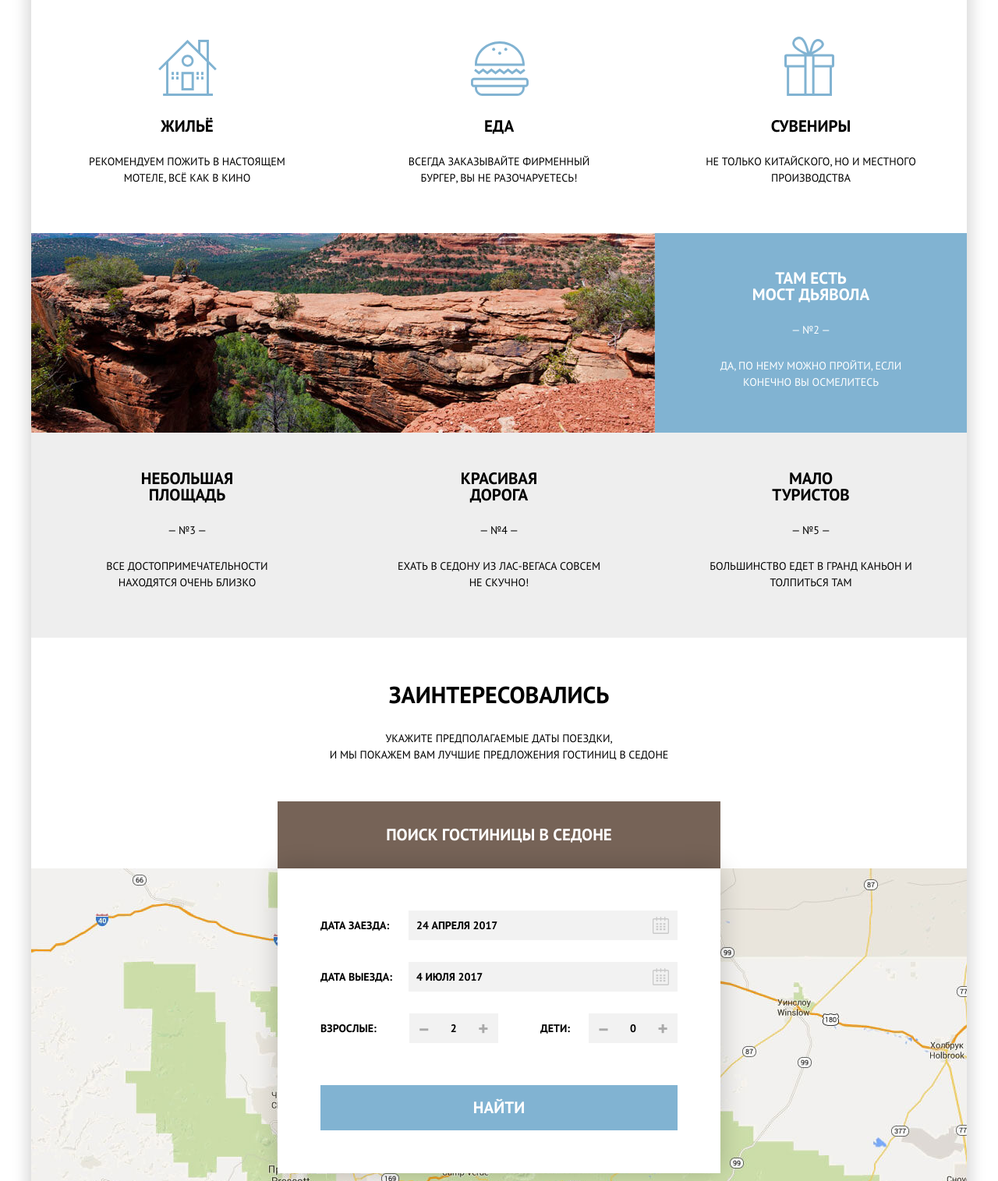
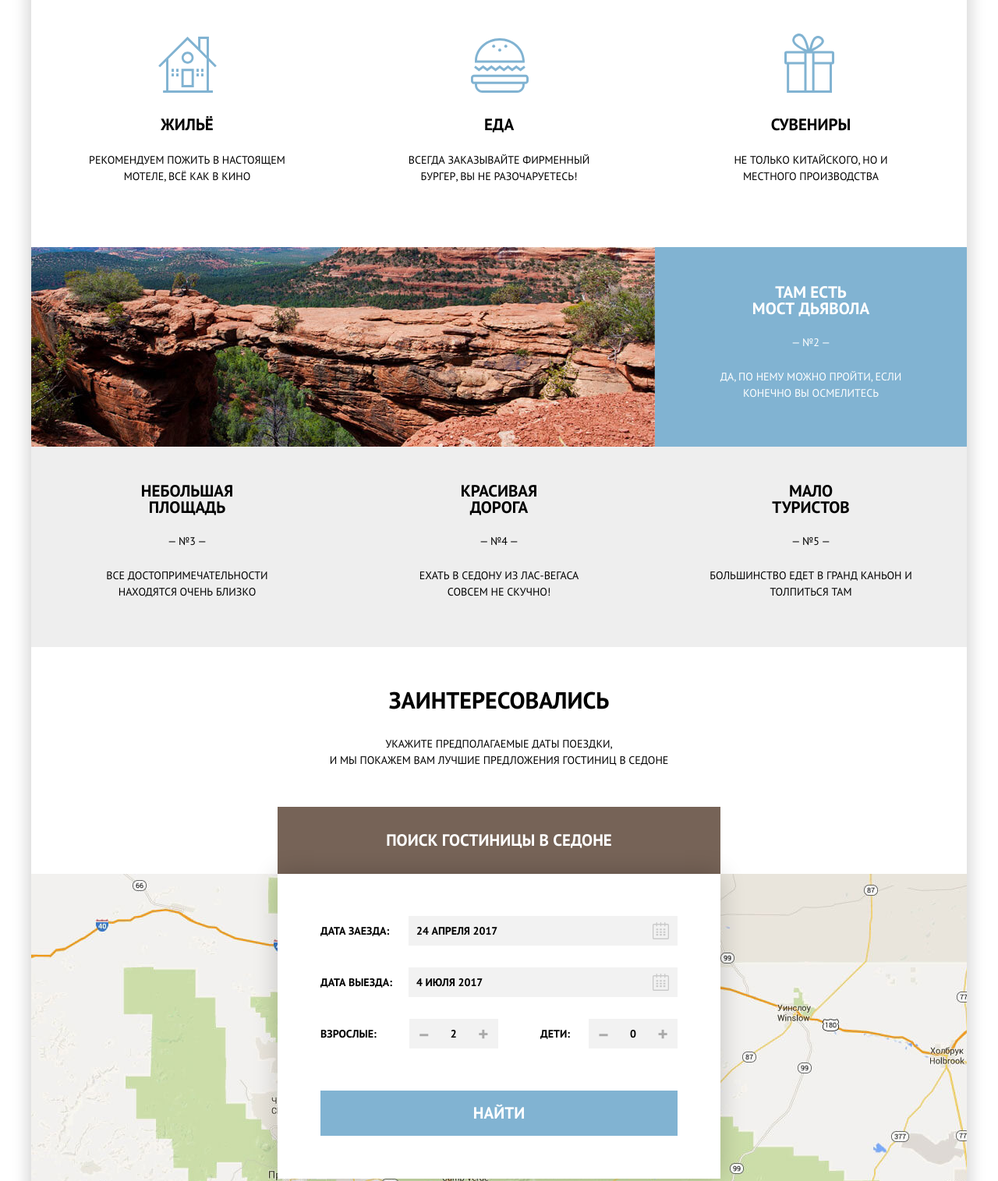
Before and after one commit to lotta1612/37146-sedona, a plain HTML site: page index.html in a window 1280 px wide. Shown: the part 1048-2563 px from the top of the page at 78% size. Drawn offline with Linux system fonts and the light colour scheme.

Commit message:
Поправила отступы

```diff
--- a/css/style.css
+++ b/css/style.css
@@ -456,7 +456,7 @@ header .container {
 .site-navigation {
   display: flex;
   justify-content: space-between;
-  padding: 18px 72px;
+  padding: 16px 72px 18px;
   color: #000000;
   font-weight: bold;
 }
@@ -499,12 +499,12 @@ header .container {
 }
 
 .intro-text {
-  padding: 63px 0 56px;
+  padding: 60px 0 53px;
 }
 
 
 .intro-text h2 {
-  padding-bottom: 32px;
+  padding-bottom: 30px;
   font-size: 21px;
   line-height: 26px;
   font-weight: bold;
@@ -525,7 +525,7 @@ header .container {
   box-sizing: border-box;
   width: 400px;
   height: 256px;
-  padding: 47px 60px 60px;
+  padding: 47px 70px 60px;
   color: #ffffff;
   background-color: #81b3d2;
 }
@@ -537,7 +537,7 @@ header .container {
 
 .number {
   display: block;
-  padding: 25px 0;
+  padding: 23px 0;
 }
 
 .features {
@@ -562,7 +562,7 @@ header .container {
   position: absolute;
   width: 75px;
   height: 76px;
-  top: 50px;
+  top: 56px;
   left: 163px;
   background-image: url(../img/icon-1.svg);
   background-repeat: no-repeat;
@@ -575,7 +575,7 @@ header .container {
   position: absolute;
   width: 75px;
   height: 76px;
-  top: 50px;
+  top: 56px;
   left: 563px;
   background-image: url(../img/icon-3.svg);
   background-repeat: no-repeat;
@@ -588,7 +588,7 @@ header .container {
   position: absolute;
   width: 75px;
   height: 76px;
-  top: 50px;
+  top: 56px;
   left: 960px;
   background-image: url(../img/icon-2.svg);
   background-repeat: no-repeat;
@@ -599,10 +599,15 @@ header .container {
 .item {
   box-sizing: border-box;
   width: 400px;
-  padding: 48px 60px 60px;
+  padding: 56px 70px 80px;
+}
+
+.dark .item {
+  padding: 46px 70px 60px;
 }
 
 .item h2 {
+  padding: 0;
   font-size: 21px;
   font-weight: bold;
   line-height: 21px;
@@ -619,7 +624,7 @@ header .container {
 }
 
 .searc-wrapper {
-  padding: 55px 0 135px;
+  padding: 50px 0 135px;
 }
 
 /* ----- Форма поиска для index.html ----- */
@@ -644,7 +649,7 @@ header .container {
   padding: 0px;
   position: absolute;
   left: calc(50% - 284px);
-  top: 210px;
+  top: 205px;
   background-color: #ffffff;
 }
 
@@ -799,7 +804,7 @@ footer .container {
   display: flex;
   justify-content: space-around;
   align-items: center;
-  padding: 36px 0;
+  padding: 36px 0 42px;
 }
 
 .hashtag-link {
--- a/index.html
+++ b/index.html
@@ -93,7 +93,7 @@
               <h2>Заинтересовались</h2>
               <p>укажите предполагаемые даты поездки,<br>и мы покажем вам лучшие предложения гостиниц в Седоне</p>
             </div>
-            <div class="map"><a href="#"><img src="img/map.jpg" width="1200" height="593" alt="Карта"></a></div>
+            <a href="#"><img src="img/map.jpg" width="1200" height="593" alt="Карта"></a>
           </div>
           <div class="search-form">
             <a href="#" class="search-header">Поиск гостиницы в Седоне</a>
```
